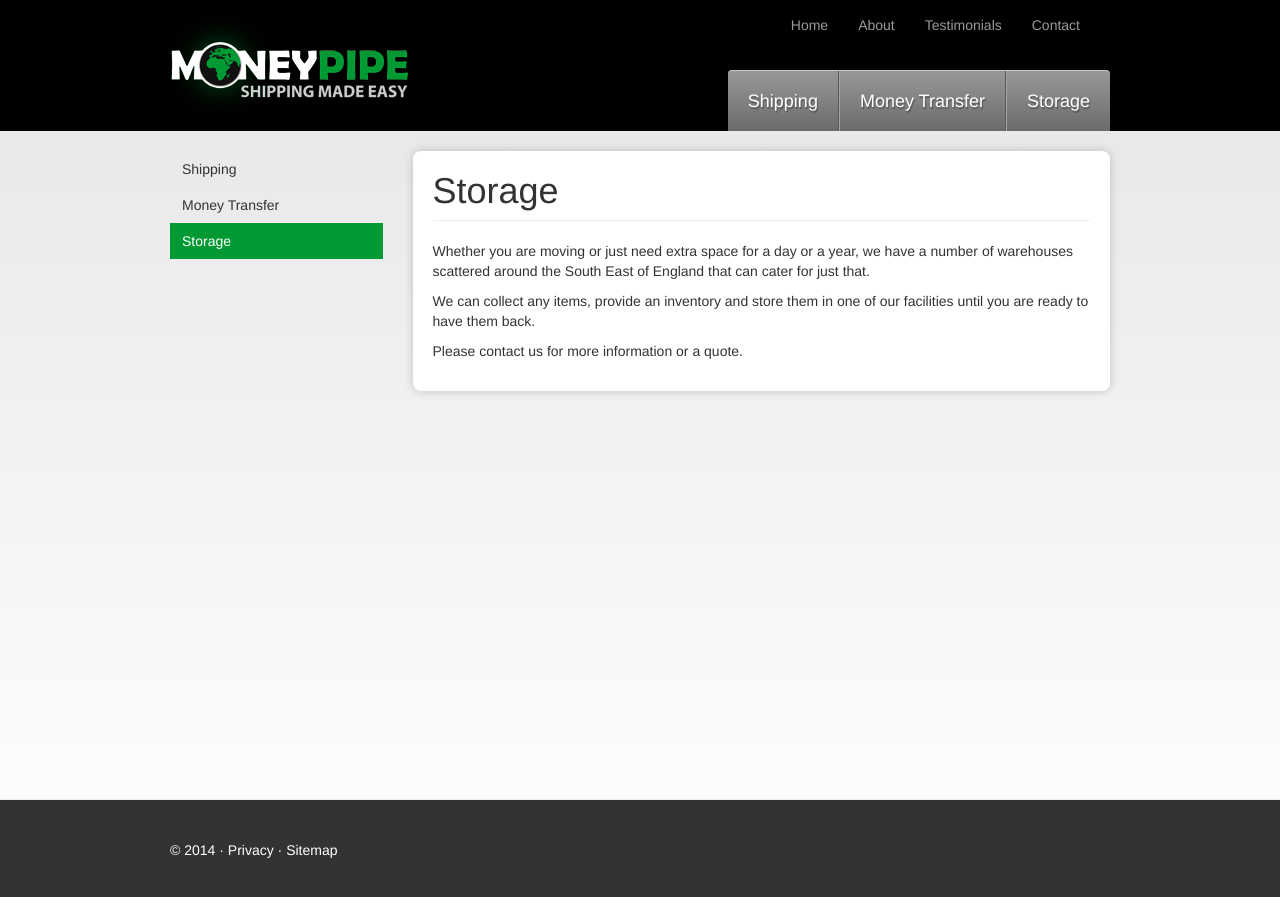
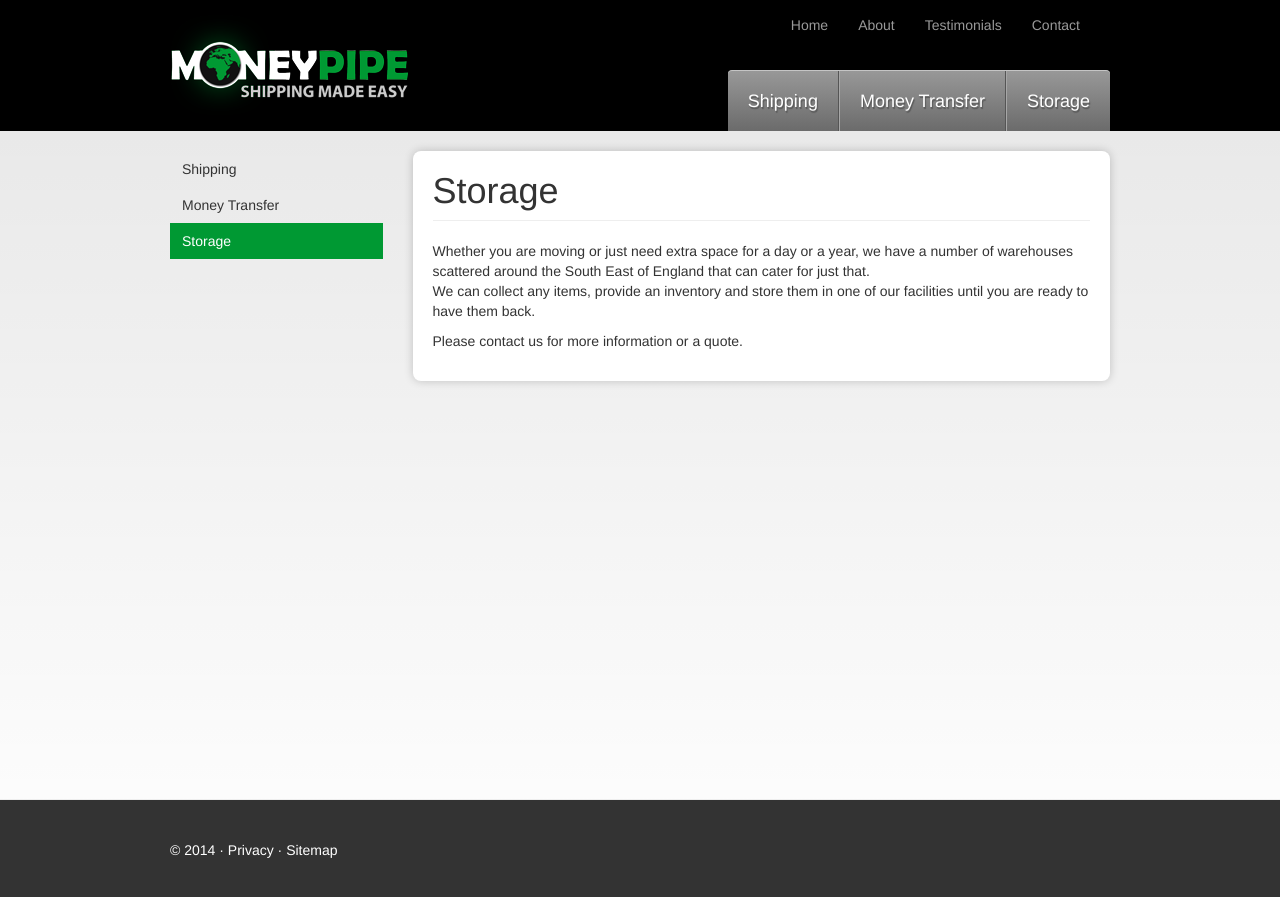
Before and after one commit to abeta/moneypipe, a Jekyll site: the page built from pages/services.storage.html, in a window 1280 px wide. Shown: the top 897 px of the page. Built offline with Jekyll 4.4.1, drawn with Linux system fonts in a browser that asks for light colours; nearby versions of some CDN libraries.

Commit message:
Update and rename storage.md to services.storage.html

```diff
--- a/pages/storage.md
+++ b/pages/services.storage.html
@@ -10,7 +10,7 @@ published: true
 order: '7'
 ---
 Whether you are moving or just need extra space for a day or a year, we have a number of warehouses scattered around the South East of England that can cater for just that.
-
+<p>
 We can collect any items, provide an inventory and store them in one of our facilities until you are ready to have them back.
-
+</p><p>
 Please contact us for more information or a quote.
```
